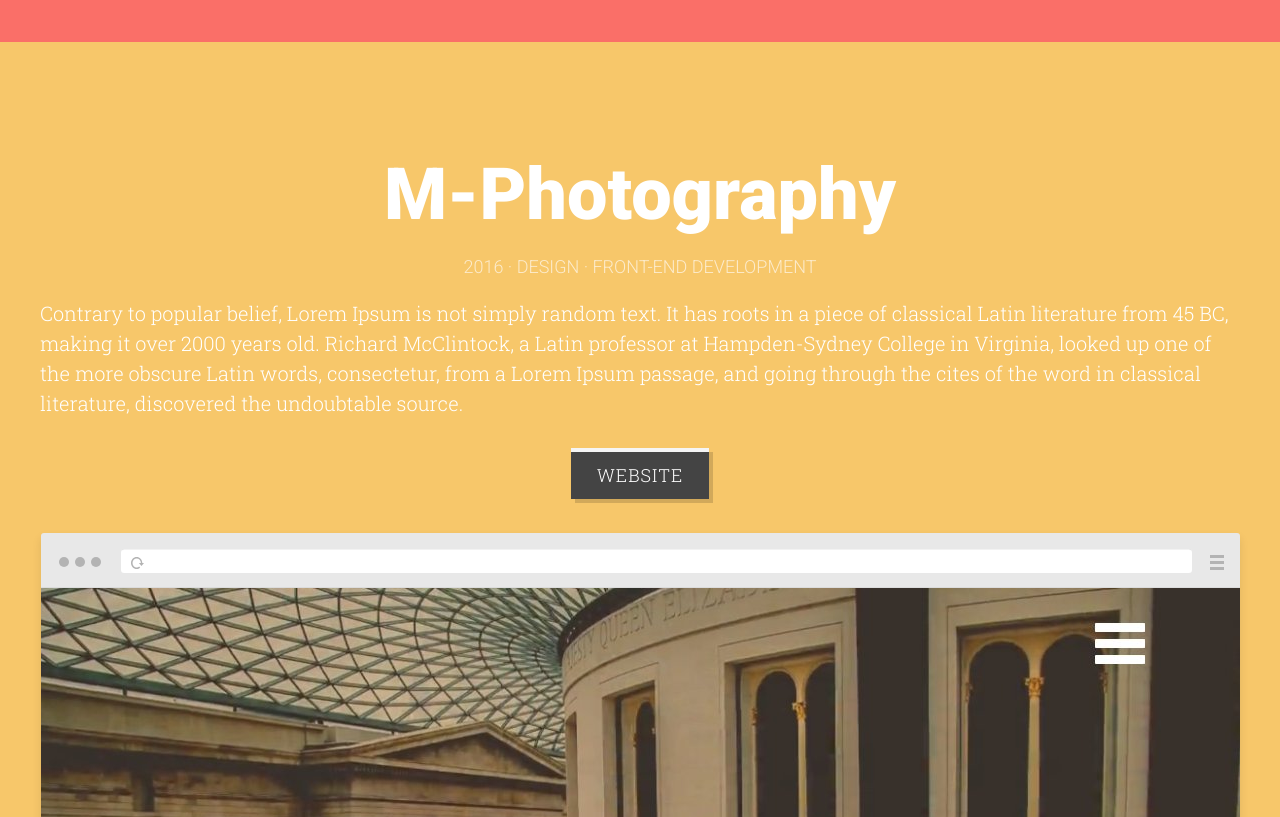
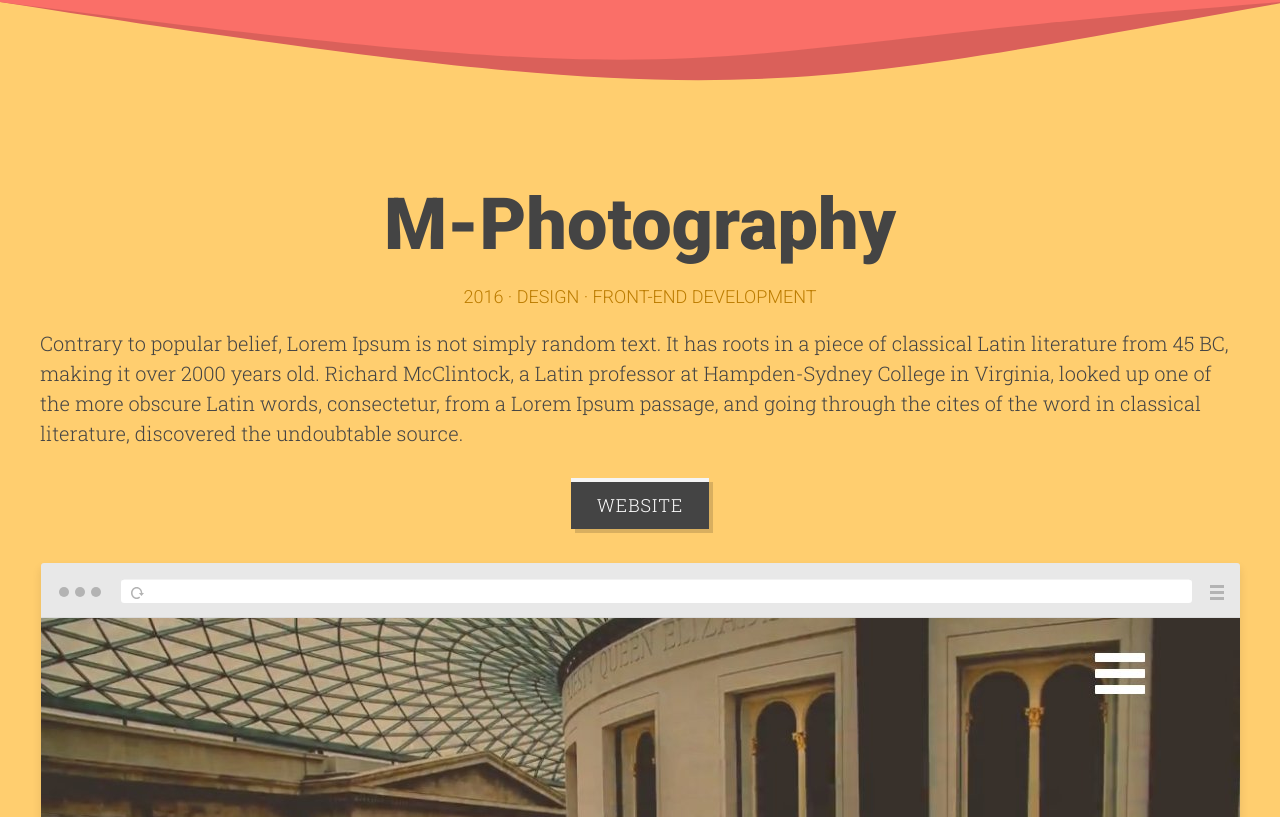
Before and after one commit to martinkz/personal-website, a website: page dist/index.html in a window 1280 px wide. Shown: the part 4043-4860 px from the top of the page. Drawn offline with nearby package versions, Linux system fonts and the light colour scheme; a web font is replaced by a local one.

Commit message:
Added svg dividers and styles

```diff
--- a/sass/main.scss
+++ b/sass/main.scss
@@ -33,7 +33,7 @@ textarea { resize: vertical; }
 $content-max-width: 1240px;
 
 $color-geraldine: #fa6f68;
-$color-goldenrod: #f7c76a;
+$color-goldenrod: #ffce6f;
 
 
 /* -----------------------------
@@ -148,23 +148,73 @@ a {
 }
 
 .main-section {
-	padding: 4.5em 0;
-	color: white;
+	padding: 3em 0 4em;
+	position: relative;
 	// border-top: 30px solid #ec4343;
 
 	&.main-section__type-1 {
 		background-color: $color-geraldine;
+		color: white;
 	}
 	&.main-section__type-2 {
 		background-color: $color-goldenrod;
+		color: #444;
+	}
+
+	@at-root .main-section__type-1 + .curveDown {
+		fill: $color-geraldine;
+		background-color: $color-goldenrod;
+	}
+	@at-root .main-section__type-1 + .curveDown .p1 {
+		fill: desaturate(darken($color-geraldine, 9%), 30%);
+	}
+
+	@at-root .main-section__type-2 + .curveDown {
+		fill: $color-goldenrod;
+		background-color: #333;
+	}
+	@at-root .main-section__type-2 + .curveDown .p1 {
+		fill: desaturate(darken($color-goldenrod, 12%), 25%);
 	}
 }
+
+
+// .main-section::before,
+// .main-section::after {
+// 	position: absolute;
+// 	content: '';
+// }
+
+// .ss-style-doublediagonal {
+// 	z-index: 1;
+// 	padding-top: 4em;
+// 	background: #2072a7;
+// }
+
+// .ss-style-doublediagonal::before,
+// .ss-style-doublediagonal::after {
+// 	top: 0;
+// 	left: -25%;
+// 	z-index: -1;
+// 	width: 150%;
+// 	height: 75%;
+// 	background: inherit;
+// 	transform: rotate(-2deg);
+// 	transform-origin: 0 0;
+// }
+
+// .ss-style-doublediagonal::before {
+// 	height: 50%;
+// 	background: #116094;
+// 	transform: rotate(-3deg);
+// 	transform-origin: 3% 0;
+// }
 
 .project-heading {
 	margin: 0;
 	font: 900 3.6em/1.2 'Roboto', sans-serif;
 	text-align: center;
-	color: white;
+	color: inherit;
 }
 
 .project-desc {
@@ -176,7 +226,7 @@ a {
 		color: lighten($color-geraldine, 16%);
 	}
 	.main-section__type-2 & {
-		color: lighten($color-goldenrod, 20%);
+		color: darken($color-goldenrod, 35%);
 	}
 }
 
@@ -188,6 +238,7 @@ a {
 	letter-spacing: 1px;
 	text-transform: uppercase;
 
+	color: white;
 	background-color: #444;
 	border-top: 4px solid #f5f5f5;
 	box-shadow: 4px 4px 0px rgba(0,0,0,0.15);
@@ -196,7 +247,6 @@ a {
 	&:hover,
 	&:active {
 		background-color: #111;
-		color: white;
 		box-shadow: 6px 6px 0px rgba(0,0,0,0.3);
 	}
 }
```
Also changed, not shown: dist/index.html, dist/main.css.
